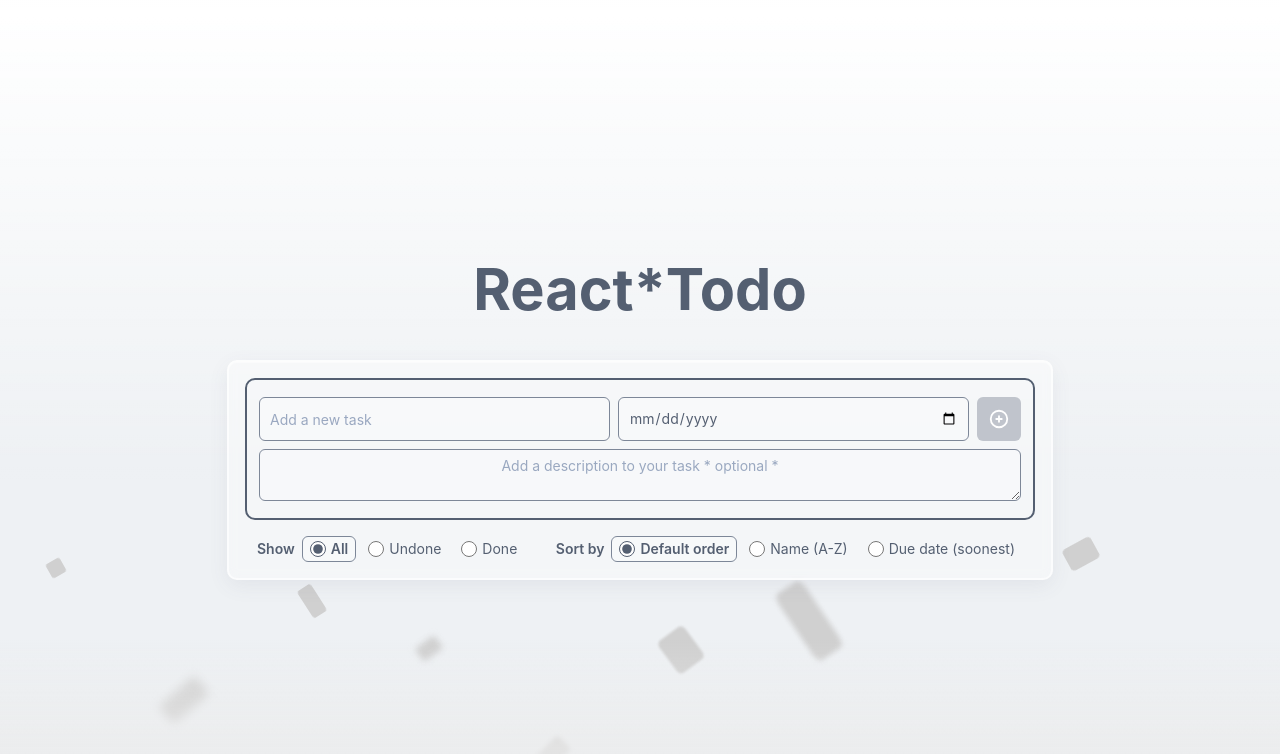
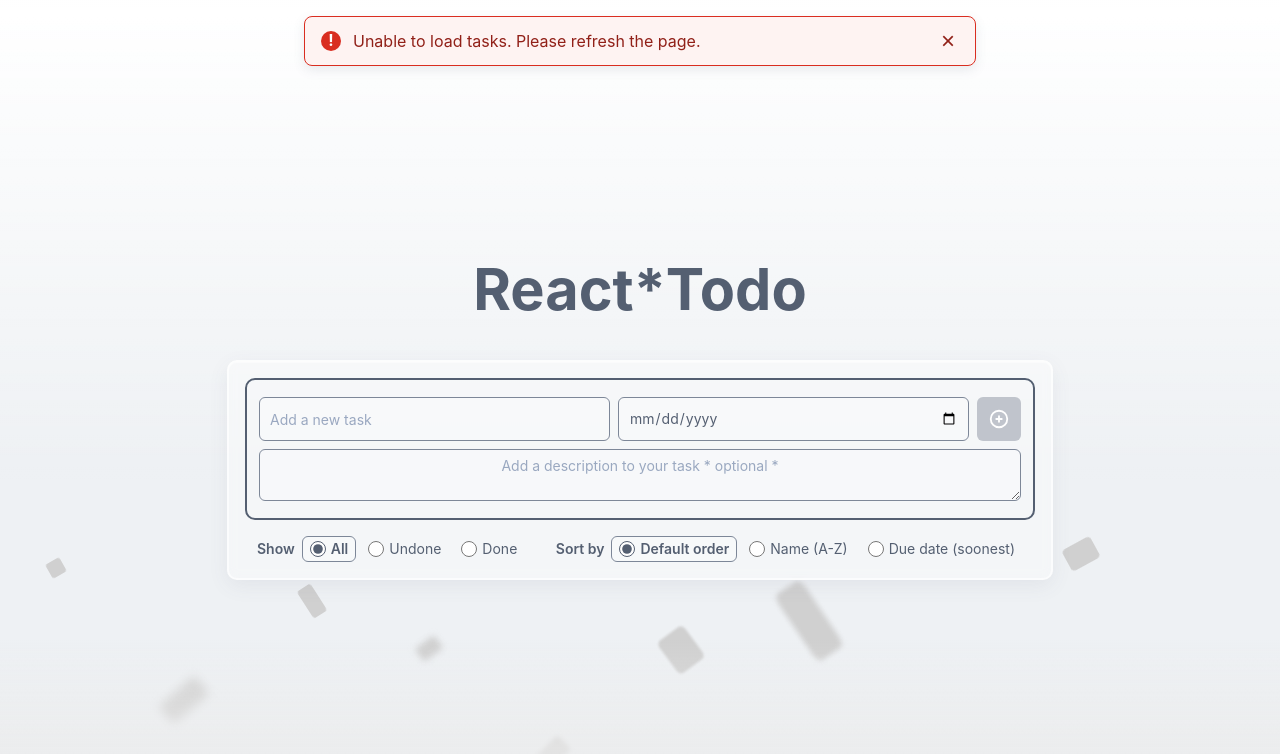
Before and after one commit to Zetsukae/react-todo, a React app: page / in a window 1280 px wide. Shown: the top 754 px of the page. Built offline with nearby package versions, Linux system fonts and the light colour scheme; no server answers; the HTML template or start-up script is replaced by a standard one.

Commit message:
feat/error-management (#24)
* feat: init

* fix: address review feedback on error banner

```diff
--- a/src/App.tsx
+++ b/src/App.tsx
@@ -4,13 +4,26 @@ import './App.css';
 import TodoInputs from './components/TodoInputs';
 import TodoList from './components/TodoList';
 import TodoSorts from './components/TodoSorts';
+import ErrorMessage from './components/ErrorMessage';
 import type { TodoSortOrder, TodoStatusFilter } from './components/TodoSorts';
-import { createTodo, deleteTodo, getTodos, updateTodo } from './api/services/todoService';
-import type { Todo, TodoCreate, TodoList as TodoItems, TodoUpdate } from './api/types/todo';
+import {
+  createTodo,
+  deleteTodo,
+  getTodos,
+  updateTodo,
+} from './api/services/todoService';
+import type {
+  Todo,
+  TodoCreate,
+  TodoList as TodoItems,
+  TodoUpdate,
+} from './api/types/todo';
 
 const App = () => {
   const [todos, setTodos] = useState<TodoItems | null>(null);
   const [isLoading, setIsLoading] = useState(true);
+  const [errorMessage, setErrorMessage] = useState<string | null>(null);
+  const [loadError, setLoadError] = useState<string | null>(null);
   const [statusFilter, setStatusFilter] = useState<TodoStatusFilter>('all');
   const [sortOrder, setSortOrder] = useState<TodoSortOrder>('default');
 
@@ -24,11 +37,15 @@ const App = () => {
             return loadedTodos;
           }
           const loadedIds = new Set(loadedTodos.map((todo) => todo.id));
-          return [...loadedTodos, ...currentTodos.filter((todo) => !loadedIds.has(todo.id))];
+          return [
+            ...loadedTodos,
+            ...currentTodos.filter((todo) => !loadedIds.has(todo.id)),
+          ];
         });
       } catch (error) {
         if (!controller.signal.aborted) {
           console.error('Error fetching todos:', error);
+          setLoadError('Unable to load tasks. Please refresh the page.');
         }
       } finally {
         if (!controller.signal.aborted) {
@@ -41,6 +58,7 @@ const App = () => {
   }, []);
 
   const handleCreateTodo = async (todo: TodoCreate): Promise<Todo> => {
+    setErrorMessage(null);
     const createdTodo = await createTodo(todo);
     setTodos((currentTodos) => {
       const existingTodos = currentTodos ?? [];
@@ -52,25 +70,39 @@ const App = () => {
   };
 
   const handleDeleteTodo = async (id: number): Promise<void> => {
+    setErrorMessage(null);
     await deleteTodo(id);
-    setTodos((currentTodos) => currentTodos?.filter((todo) => todo.id !== id) ?? null);
+    setTodos(
+      (currentTodos) => currentTodos?.filter((todo) => todo.id !== id) ?? null,
+    );
   };
 
-  const handleUpdateTodo = async (id: number, changes: TodoUpdate): Promise<void> => {
+  const handleUpdateTodo = async (
+    id: number,
+    changes: TodoUpdate,
+  ): Promise<void> => {
+    setErrorMessage(null);
     const updatedTodo = await updateTodo(id, changes);
-    setTodos((currentTodos) =>
-      currentTodos?.map((todo) => (todo.id === updatedTodo.id ? updatedTodo : todo)) ?? null,
+    setTodos(
+      (currentTodos) =>
+        currentTodos?.map((todo) =>
+          todo.id === updatedTodo.id ? updatedTodo : todo,
+        ) ?? null,
     );
   };
 
   const handleTodoDeleted = (id: number) => {
-    setTodos((currentTodos) => currentTodos?.filter((todo) => todo.id !== id) ?? null);
+    setTodos(
+      (currentTodos) => currentTodos?.filter((todo) => todo.id !== id) ?? null,
+    );
   };
 
   const sortedTodos = useMemo(() => {
     return [...(todos ?? [])].sort((first, second) => {
       if (sortOrder === 'name') {
-        return first.title.localeCompare(second.title, undefined, { sensitivity: 'base' });
+        return first.title.localeCompare(second.title, undefined, {
+          sensitivity: 'base',
+        });
       }
       if (sortOrder === 'due-date') {
         if (!first.due_date) {
@@ -95,9 +127,16 @@ const App = () => {
         </div>
       </div>
       <main className="content">
+        <ErrorMessage
+          message={errorMessage ?? loadError}
+          onDismiss={() => {
+            setErrorMessage(null);
+            setLoadError(null);
+          }}
+        />
         <h1>React*Todo</h1>
         <section className="todo-container">
-          <TodoInputs onCreate={handleCreateTodo} />
+          <TodoInputs onCreate={handleCreateTodo} onError={setErrorMessage} />
           <TodoSorts
             statusFilter={statusFilter}
             sortOrder={sortOrder}
@@ -113,6 +152,7 @@ const App = () => {
               onUpdate={handleUpdateTodo}
               onDelete={handleDeleteTodo}
               onDeleted={handleTodoDeleted}
+              onError={setErrorMessage}
             />
           ) : null}
         </section>
--- /dev/null
+++ b/src/components/ErrorMessage.tsx
@@ -0,0 +1,30 @@
+import './styles/ErrorMessage.css';
+
+type ErrorMessageProps = {
+  message: string | null;
+  onDismiss: () => void;
+};
+
+const ErrorMessage = ({ message, onDismiss }: ErrorMessageProps) => {
+  if (!message) {
+    return null;
+  }
+
+  return (
+    <div className="error-message" role="alert">
+      <span className="error-message-icon" aria-hidden="true">
+        !
+      </span>
+      <p>{message}</p>
+      <button
+        type="button"
+        aria-label="Dismiss error message"
+        onClick={onDismiss}
+      >
+        ×
+      </button>
+    </div>
+  );
+};
+
+export default ErrorMessage;
--- a/src/components/TodoInputs.tsx
+++ b/src/components/TodoInputs.tsx
@@ -5,13 +5,13 @@ import './styles/TodoInputs.css';
 
 type TodoInputsProps = {
   onCreate: (todo: TodoCreate) => Promise<Todo>;
+  onError: (message: string) => void;
 };
 
-const TodoInputs = ({ onCreate }: TodoInputsProps) => {
+const TodoInputs = ({ onCreate, onError }: TodoInputsProps) => {
   const [title, setTitle] = useState('');
   const [dueDate, setDueDate] = useState('');
   const [description, setDescription] = useState('');
-    const [error, setError] = useState('');
   const [isSubmitting, setIsSubmitting] = useState(false);
 
   const handleSubmit = async (event: SubmitEvent<HTMLFormElement>) => {
@@ -27,7 +27,6 @@ const TodoInputs = ({ onCreate }: TodoInputsProps) => {
       ...(description.trim() && { content: description.trim() }),
     };
 
-        setError('');
     setIsSubmitting(true);
     try {
       await onCreate(todo);
@@ -35,7 +34,7 @@ const TodoInputs = ({ onCreate }: TodoInputsProps) => {
       setDueDate('');
       setDescription('');
     } catch {
-            setError('Unable to create todo. Please try again.');
+      onError('Unable to create task. Please try again.');
     } finally {
       setIsSubmitting(false);
     }
@@ -72,14 +71,9 @@ const TodoInputs = ({ onCreate }: TodoInputsProps) => {
           value={description}
           onChange={(e) => setDescription(e.target.value)}
         />
-                {error && (
-                    <p className="todo-input-error" role="alert">
-                        {error}
-                    </p>
-                )}
       </form>
     </section>
-    )
-}
+  );
+};
 
 export default TodoInputs;
--- a/src/components/TodoList.tsx
+++ b/src/components/TodoList.tsx
@@ -9,9 +9,17 @@ type TodoListProps = {
   onUpdate: (id: number, changes: TodoUpdate) => Promise<void>;
   onDelete: (id: number) => Promise<void>;
   onDeleted: (id: number) => void;
+  onError: (message: string) => void;
 };
 
-const TodoList = ({ todos, statusFilter, onUpdate, onDelete, onDeleted }: TodoListProps) => {
+const TodoList = ({
+  todos,
+  statusFilter,
+  onUpdate,
+  onDelete,
+  onDeleted,
+  onError,
+}: TodoListProps) => {
   const visibleTodos = todos.filter((todo) => {
     if (statusFilter === 'done') {
       return todo.done;
@@ -41,6 +49,7 @@ const TodoList = ({ todos, statusFilter, onUpdate, onDelete, onDeleted }: TodoLi
             onUpdate={onUpdate}
             onDelete={onDelete}
             onDeleted={onDeleted}
+            onError={onError}
           />
         ))}
       </ul>
--- /dev/null
+++ b/src/components/styles/ErrorMessage.css
@@ -0,0 +1,56 @@
+.error-message {
+  display: flex;
+  align-items: center;
+  gap: 0.75rem;
+  box-sizing: border-box;
+  position: fixed;
+  top: calc(1rem + env(safe-area-inset-top, 0px));
+  left: 50%;
+  z-index: 10;
+  transform: translateX(-50%);
+  width: min(100% - 2rem, 42rem);
+  margin: 0;
+  padding: 0.75rem 1rem;
+  border: 1px solid #d92d20;
+  border-radius: 8px;
+  background-color: #fef3f2;
+  color: #912018;
+  box-shadow: 0 4px 12px rgba(84, 95, 113, 0.12);
+  pointer-events: auto;
+  text-align: left;
+}
+
+.error-message-icon {
+  display: grid;
+  flex: 0 0 1.25rem;
+  place-items: center;
+  width: 1.25rem;
+  height: 1.25rem;
+  border-radius: 50%;
+  background-color: #d92d20;
+  color: #fff;
+  font-weight: 700;
+}
+
+.error-message p {
+  flex: 1;
+  margin: 0;
+  line-height: 1.4;
+}
+
+.error-message button {
+  flex: 0 0 auto;
+  padding: 0 0.25rem;
+  border: 0;
+  background: transparent;
+  color: inherit;
+  font-size: 1.5rem;
+  line-height: 1;
+  cursor: pointer;
+}
+
+.error-message button:focus-visible {
+  border-radius: 3px;
+  outline: 2px solid currentColor;
+  outline-offset: 2px;
+}
--- a/src/components/styles/TodoInputs.css
+++ b/src/components/styles/TodoInputs.css
@@ -106,10 +106,3 @@
   width: 22px;
   height: 22px;
 }
-
-.todo-inputs .todo-input-error {
-  grid-column: 1 / -1;
-  margin: 0;
-  color: #b42318;
-  font-size: 14px;
-}
--- a/src/components/styles/TodoItem.css
+++ b/src/components/styles/TodoItem.css
@@ -86,6 +86,7 @@
   grid-column: 3;
   box-sizing: border-box;
   width: 100%;
+  padding-right: 70px; /* temporary fix to make the content centered. Will be fix in the future with a better layout for the todo item. */
 }
 
 .todo-content .todo-edit-trigger {
@@ -223,14 +224,6 @@
   font-size: 12px;
 }
 
-.todo-completion-error {
-  grid-column: 1 / -1;
-  margin: 0;
-  color: #a4262c;
-  font-size: 12px;
-  text-align: center;
-}
-
 .item-button {
   display: flex;
   flex: 0 0 29px;
```
Also changed, not shown: src/components/TodoItem.tsx (+26 -17 lines). Lines whose indentation alone changed are shown as unchanged.
